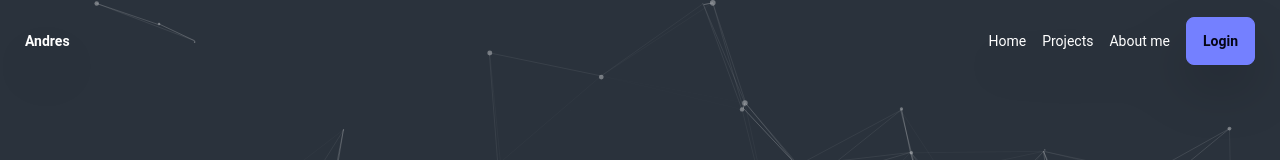
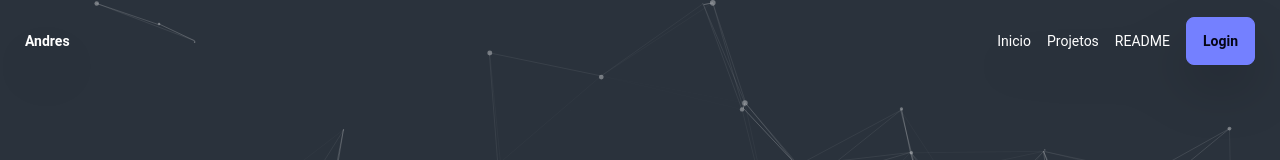
Before and after one commit to dezoliveira/folio, a SvelteKit app: page / in a window 1280 px wide. Shown: the top 160 px of the page. Built offline with nearby package versions, Linux system fonts and the light colour scheme.

Commit message:
Correção dos links (navbar)

```diff
--- a/src/components/Header.svelte
+++ b/src/components/Header.svelte
@@ -4,9 +4,9 @@
   $:isRolling = y > 0
 
   let tabs = [
-    {name :'Home', link: '#'},
-    {name: 'Projects', link: '#projects'},
-    {name: 'About me', link: '#about'},
+    {name :'Inicio', link: '#'},
+    {name: 'Projetos', link: '#projects'},
+    {name: 'README', link: '#about'},
   ]
 
 </script>
```
